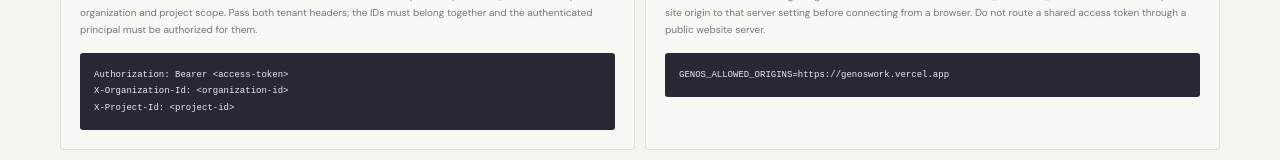
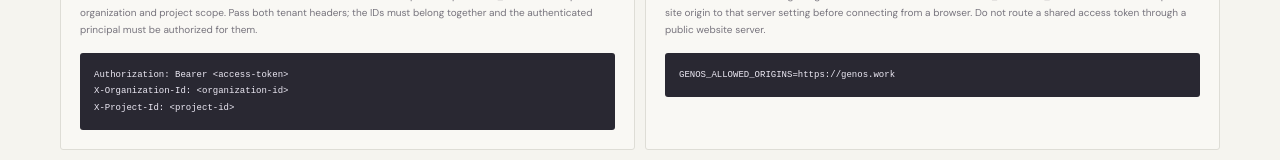
Before and after one commit to PISSARAW/GenOSWork, a Next.js app: page /api-mcp in a window 1280 px wide. Shown: the part 606-766 px from the top of the page. Built offline with nearby package versions, Linux system fonts and the light colour scheme; no server answers.

Commit message:
Configure genos.work as production site URL

```diff
--- a/components/api-mcp-reference.tsx
+++ b/components/api-mcp-reference.tsx
@@ -56,7 +56,7 @@ export function ApiMcpReference({ locale = "en" }: { locale?: "en" | "fr" }) {
     <section className="page-hero section-wrap api-reference-hero"><Eyebrow>{t.eyebrow}</Eyebrow><h1>{t.title}</h1><p>{t.intro}</p><div className="api-flow"><span>{t.quick}</span><code>{t.flow}</code></div></section>
     <section className="section-wrap api-docs">
       <article className="api-doc-block"><div><span className="api-kicker">01 / SECURITY</span><h2>{t.authTitle}</h2><p>{t.authBody}</p></div><pre><code>{`Authorization: Bearer <access-token>\nX-Organization-Id: <organization-id>\nX-Project-Id: <project-id>`}</code></pre></article>
-      <article className="api-doc-block"><div><span className="api-kicker">02 / BROWSER CLIENTS</span><h2>{t.corsTitle}</h2><p>{t.corsBody}</p></div><pre><code>GENOS_ALLOWED_ORIGINS=https://genoswork.vercel.app</code></pre></article>
+      <article className="api-doc-block"><div><span className="api-kicker">02 / BROWSER CLIENTS</span><h2>{t.corsTitle}</h2><p>{t.corsBody}</p></div><pre><code>GENOS_ALLOWED_ORIGINS=https://genos.work</code></pre></article>
       <article className="api-doc-block api-doc-wide"><div><span className="api-kicker">03 / MCP EXECUTION</span><h2>{t.execTitle}</h2><p>{t.execBody}</p></div><pre><code>{`curl --request POST "$GENOS_URL/api/mcp/execute" \\\n  --header "Authorization: Bearer $GENOS_TOKEN" \\\n  --header "X-Organization-Id: $GENOS_ORG" \\\n  --header "X-Project-Id: $GENOS_PROJECT" \\\n  --header "Content-Type: application/json" \\\n  --data '{"toolName":"genos_orchestrate","args":{"mission":"Summarize the approved task","executor":"local","background":false},"timeoutMs":60000}'`}</code></pre></article>
       <article className="api-doc-block api-doc-wide"><div><span className="api-kicker">04 / DISCOVERY AND TEST</span><h2>{t.discoveryTitle}</h2><p>{t.discoveryBody}</p></div><div className="api-route-table"><div className="api-route-row api-route-head"><b>{t.route}</b><b>{t.permission}</b><b>{t.note}</b></div>{rows.map(([route, permission, description]) => <div className="api-route-row" key={route}><code>{route}</code><span>{permission}</span><p>{description}</p></div>)}</div></article>
       <article className="api-doc-block"><div><span className="api-kicker">05 / TOOL CONTRACT</span><h2>{t.toolTitle}</h2><p>{t.toolBody}</p></div><pre><code>{`{\n  "mission": "string (required)",\n  "worker_assignments": "optional",\n  "strategy": "optional",\n  "background": false,\n  "executor": "local",\n  "provider": "optional",\n  "modelId": "optional"\n}`}</code></pre></article>
--- a/components/site-config.ts
+++ b/components/site-config.ts
@@ -1,6 +1,6 @@
 export const siteUrl =
   process.env.NEXT_PUBLIC_SITE_URL?.replace(/\/$/, "") ||
-  "https://genoswork.vercel.app";
+  "https://genos.work";
 
 export const genosRepo = "https://github.com/PISSARAW/GenOS";
 export const genosDocs = (path = "") =>
```
Also changed, not shown: public/llms.txt.
